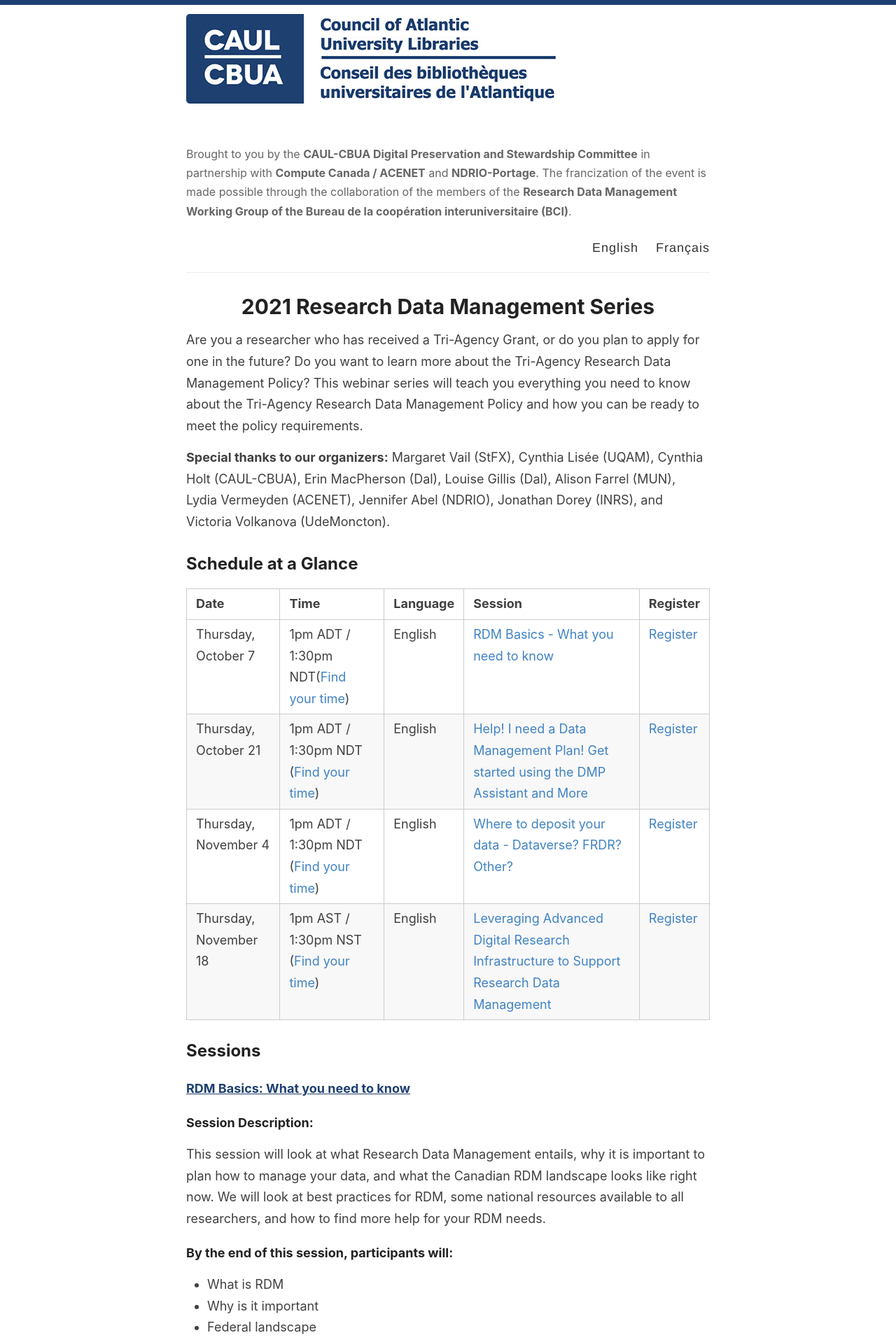
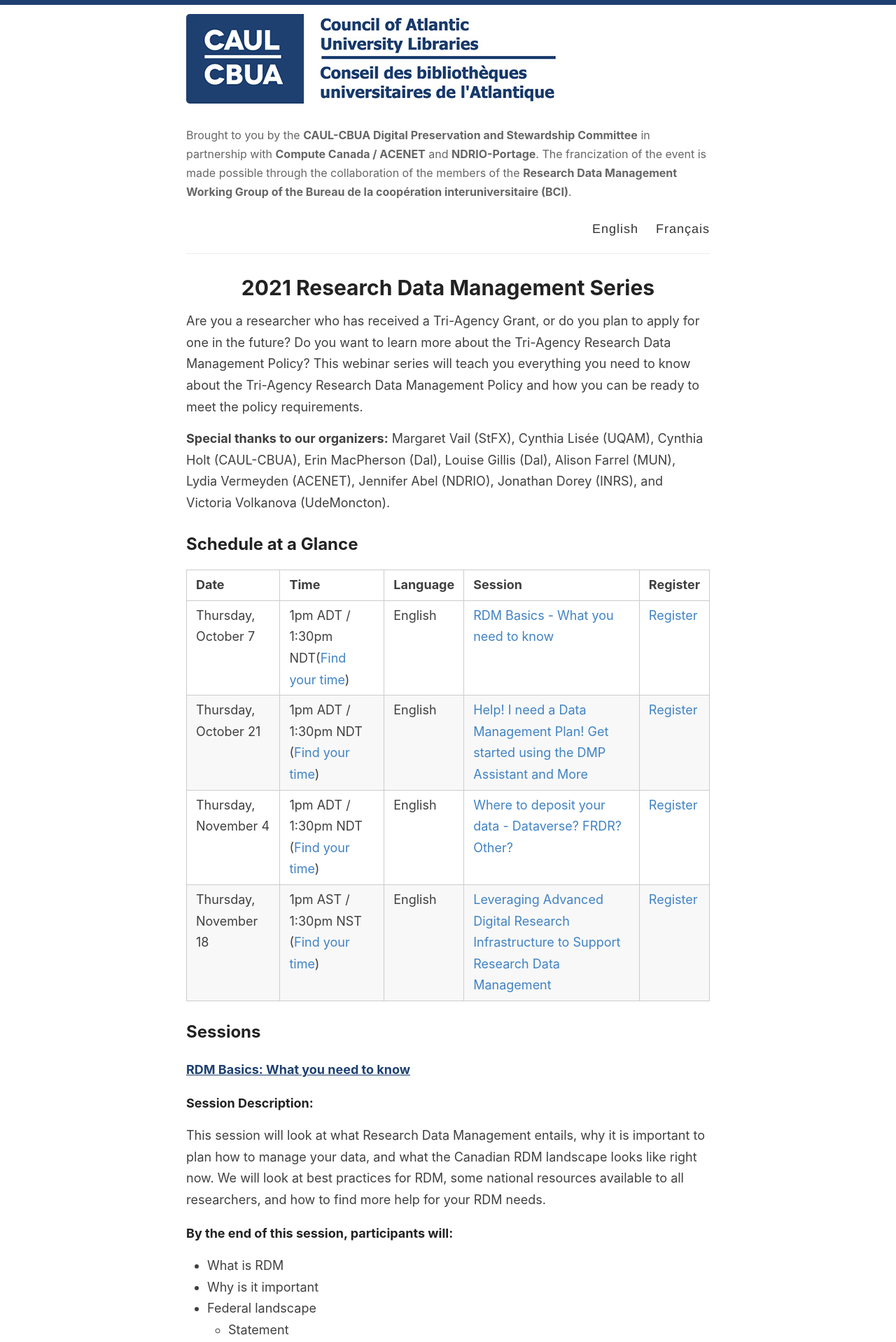
Before and after one commit to caul-dpsc/2021-rdm-series, a Jekyll site: the page built from _pages/index.md, in a window 1280 px wide. Shown: the top 1918 px of the page at 70% size. Built offline with Jekyll 4.4.1, drawn with Linux system fonts in a browser that asks for light colours.

Commit message:
Update default.html

```diff
--- a/_layouts/default.html
+++ b/_layouts/default.html
@@ -24,7 +24,7 @@
 
             <div class="site-info">
               <h1 class="site-name"><a href="{{ site.baseurl }}/">{{ site.name }}</a></h1>
-              <p class="site-description"><br /><br />{{ site.description }}</p>
+              <p class="site-description"><br />{{ site.description }}</p>
             </div>
 
             <nav>
```
